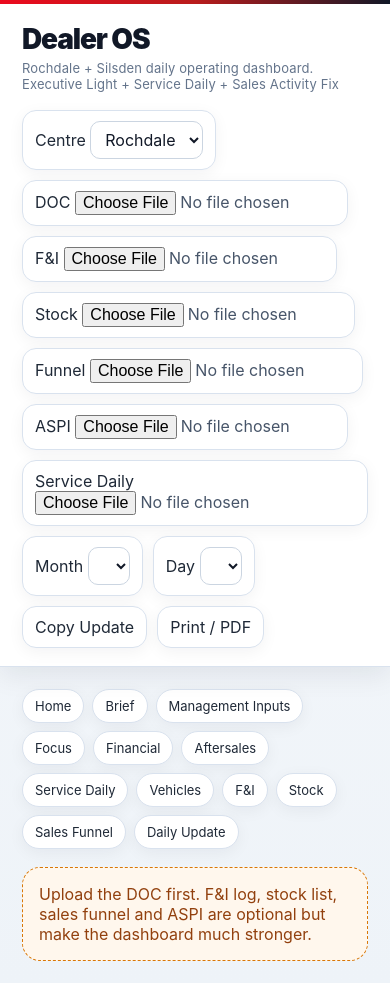
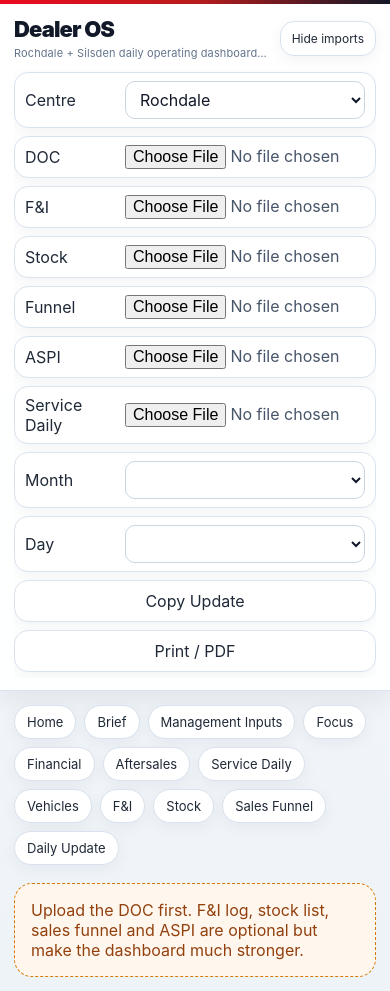
Before and after one commit to 6n8sz4dc2y-coder/Daily-operating-control-, a plain HTML site: page index.html in a window 390 px wide. Drawn offline with Linux system fonts and the light colour scheme.

Commit message:
Add files via upload

```diff
--- a/index.html
+++ b/index.html
@@ -3,7 +3,7 @@
 <head>
 <meta charset="utf-8" />
 <meta name="viewport" content="width=device-width, initial-scale=1" />
-<title>Dealer OS 1.0 Executive Light + Service Daily + Sales Activity Fix</title>
+<title>Dealer OS 1.0 Executive Light + Demand Forecast + Mobile Import Drawer</title>
 <script src="https://cdn.jsdelivr.net/npm/xlsx@0.18.5/dist/xlsx.full.min.js"></script>
 <style>
 :root{--bg:#07111f;--panel:#101827;--panel2:#152238;--text:#eef6ff;--muted:#9fb1c8;--line:#26364d;--good:#22c55e;--warn:#f59e0b;--bad:#ef4444;--blue:#38bdf8;--purple:#a78bfa;--shadow:0 18px 50px rgba(0,0,0,.28)}
@@ -130,10 +130,31 @@ button:hover,.nav a:hover{
 }
 
 
+
+/* Mobile import drawer */
+.importToggle{display:none;white-space:nowrap}
+header.import-collapsed .controls{display:none}
+header.import-collapsed .top{padding-top:10px;padding-bottom:10px}
+@media(max-width:700px){
+  header{position:static !important;top:auto !important;backdrop-filter:none !important}
+  .top{display:grid !important;grid-template-columns:1fr auto;align-items:center;padding:12px 14px !important;gap:10px !important}
+  .top>div:first-child{min-width:0}
+  .top h1{font-size:22px !important}
+  .sub{font-size:11px !important;white-space:nowrap;overflow:hidden;text-overflow:ellipsis;max-width:72vw}
+  .importToggle{display:inline-flex !important;align-items:center;justify-content:center;padding:9px 11px !important;font-size:12px}
+  .controls{grid-column:1/-1;display:grid !important;grid-template-columns:1fr;gap:8px !important;width:100%;max-height:72vh;overflow-y:auto;-webkit-overflow-scrolling:touch;padding:2px 0 8px}
+  header.import-collapsed .controls{display:none !important}
+  .control{display:grid;grid-template-columns:92px minmax(0,1fr);align-items:center;gap:8px;width:100%;padding:8px 10px !important}
+  .control input[type=file]{max-width:100% !important;width:100%;min-width:0}
+  .control select{width:100%}
+  .controls>button:not(.importToggle){width:100%}
+  .wrap{padding:14px !important}
+}
+
 </style>
 </head>
 <body>
-<header><div class="top"><div><h1>Dealer OS</h1><div class="sub">Rochdale + Silsden daily operating dashboard. Executive Light + Service Daily + Sales Activity Fix</div></div><div class="controls"><div class="control">Centre <select id="centre"><option>Rochdale</option><option>Silsden</option></select></div><div class="control">DOC <input id="docFile" type="file" accept=".xls,.xlsx,.xlsm"></div><div class="control">F&I <input id="fiFile" type="file" accept=".xls,.xlsx,.xlsm"></div><div class="control">Stock <input id="stockFile" type="file" accept=".xls,.xlsx,.xlsm"></div><div class="control">Funnel <input id="funnelFile" type="file" accept=".xls,.xlsx,.xlsm"></div><div class="control">ASPI <input id="aspiFile" type="file" accept=".xls,.xlsx,.xlsm"></div><div class="control">Service Daily <input id="eodFile" type="file" accept=".xls,.xlsx,.xlsm"></div><div class="control">Month <select id="month"></select></div><div class="control">Day <select id="day"></select></div><button id="copy">Copy Update</button><button id="print">Print / PDF</button></div></div></header>
+<header id="appHeader"><div class="top"><div><h1>Dealer OS</h1><div class="sub">Rochdale + Silsden daily operating dashboard. Executive Light + Demand Forecast + Mobile Import Drawer</div></div><button id="importToggle" class="importToggle" type="button" aria-expanded="true">Hide imports</button><div class="controls"><div class="control">Centre <select id="centre"><option>Rochdale</option><option>Silsden</option></select></div><div class="control">DOC <input id="docFile" type="file" accept=".xls,.xlsx,.xlsm"></div><div class="control">F&I <input id="fiFile" type="file" accept=".xls,.xlsx,.xlsm"></div><div class="control">Stock <input id="stockFile" type="file" accept=".xls,.xlsx,.xlsm"></div><div class="control">Funnel <input id="funnelFile" type="file" accept=".xls,.xlsx,.xlsm"></div><div class="control">ASPI <input id="aspiFile" type="file" accept=".xls,.xlsx,.xlsm"></div><div class="control">Service Daily <input id="eodFile" type="file" accept=".xls,.xlsx,.xlsm"></div><div class="control">Month <select id="month"></select></div><div class="control">Day <select id="day"></select></div><button id="copy">Copy Update</button><button id="print">Print / PDF</button></div></div></header>
 <div class="wrap"><div class="nav noPrint"><a href="#home">Home</a><a href="#brief">Brief</a><a href="#inputs">Management Inputs</a><a href="#focus">Focus</a><a href="#financial">Financial</a><a href="#aspi">Aftersales</a><a href="#eod">Service Daily</a><a href="#vehicles">Vehicles</a><a href="#fi">F&I</a><a href="#stock">Stock</a><a href="#funnel">Sales Funnel</a><a href="#update">Daily Update</a></div><div id="empty" class="empty">Upload the DOC first. F&I log, stock list, sales funnel and ASPI are optional but make the dashboard much stronger.</div><main id="app" class="hidden">
 <section id="home"><div class="section-title"><h2 id="title">Current Position</h2><span id="source" class="pill"></span></div><div class="grid hero"><div class="score"><div class="label">Centre Pulse</div><div id="scoreNo" class="scoreNo">--</div><div id="scoreTxt" class="scoreTxt">Upload data</div><div class="small">Not a scientific score — just a quick indicator of profit, department spread, F&I and stock risk.</div></div><div class="cards" id="cards"></div></div></section>
 <section id="brief"><div class="section-title"><h2>Executive Brief</h2><span class="muted">What matters this morning</span></div><div class="briefHero"><div class="panel briefText" id="briefText"></div><div class="panel"><h3>Opportunity Board</h3><div id="opportunityBoard" class="opportunityBoard"></div></div></div></section>
@@ -233,6 +254,7 @@
 }else{$('demandCards').innerHTML=card('Demand forecast not loaded','—','Upload Sales Activity report');$('funnelCards').innerHTML=card('Funnel not loaded','—','Upload enquiry report');$('funnelTable').innerHTML='<tr><td>No funnel data loaded</td></tr>';$('activityLeague').innerHTML='<tr><td>No activity league loaded</td></tr>';$('funnelOpps').innerHTML='<div class="item"><b>Upload enquiry report</b><p>This will forecast orders from enquiry rate and conversion.</p></div>';$('funnelQuestions').innerHTML=''}
 
 lastUpdate=`${currentCentre} ${month} Daily Update\n\nForecast net profit is ${money(netForecast)}, ${money(Math.abs(netVar))} ${netVar>=0?'ahead of':'behind'} budget. Centre Pulse is ${pulse}/100.\n\nVehicle Sales GP is forecast at ${money(adj.adjVehGP)}, ${money(Math.abs(adj.adjVehGP-vehGP.monthTarget))} ${adj.adjVehGP-vehGP.monthTarget>=0?'ahead of':'behind'} target. New Retail deliveries are shown as ${num(newForecast)} ${manNew?'from management forecast':'on run-rate only'}, Motability is ${num(adj.motUnits)} ${manMot?'from management forecast':'from fleet line'}, used is forecasting ${num(usedForecast)} against a target of ${num(usedR.unitMonthTarget)}, and trade is forecasting ${num(adj.tradeUnits)} units / ${money(adj.tradeGP)} GP.\n\nF&I: forecast is ${money(adj.fiForecast)} ${fi?`with ${num(fi.ppc,2)} products per customer.`:`based on DOC finance income.`}\n\nStock: ${st?`${st.total} live vehicles, ${st.ready} retail ready, ${st.prep} awaiting prep, ${st.over90} over 90 days and ${st.notOnline} not online.`:'stock list not loaded.'}\n\nToday’s focus:\n1. Protect Vehicle Sales GP.\n2. Review used forecast and stock readiness.\n3. Keep F&I quality of sale in line with plan.${funnel?`\n4. Sales funnel is forecasting ${num(funnel.forecastOrders,0)} orders from ${num(funnel.forecastEnq,0)} forecast enquiries.`:''}`;$('updateText').textContent=lastUpdate}
-async function loadFile(ev,kind){const file=ev.target.files[0];if(!file)return;const wb=XLSX.read(await file.arrayBuffer(),{type:'array',cellFormula:false,cellDates:true});if(kind==='doc'){docWB=wb;docName=file.name;setupMonths();setupDays();}if(kind==='fi'){fiWB=wb;fiName=file.name}if(kind==='stock'){stockWB=wb;stockName=file.name}if(kind==='funnel'){funnelWB=wb;funnelName=file.name}if(kind==='aspi'){aspiWB=wb;aspiName=file.name}if(kind==='eod'){eodWB=wb;eodName=file.name}saveCentre();render()}
+async function loadFile(ev,kind){const file=ev.target.files[0];if(!file)return;const wb=XLSX.read(await file.arrayBuffer(),{type:'array',cellFormula:false,cellDates:true});if(kind==='doc'){docWB=wb;docName=file.name;setupMonths();setupDays();if(window.matchMedia('(max-width:700px)').matches){setTimeout(()=>{const h=$('appHeader');h.classList.add('import-collapsed');$('importToggle').textContent='Change files';$('importToggle').setAttribute('aria-expanded','false');document.getElementById('home')?.scrollIntoView({behavior:'smooth',block:'start'});},120);}}if(kind==='fi'){fiWB=wb;fiName=file.name}if(kind==='stock'){stockWB=wb;stockName=file.name}if(kind==='funnel'){funnelWB=wb;funnelName=file.name}if(kind==='aspi'){aspiWB=wb;aspiName=file.name}if(kind==='eod'){eodWB=wb;eodName=file.name}saveCentre();render()}
+$('importToggle').addEventListener('click',()=>{const h=$('appHeader');const collapsed=h.classList.toggle('import-collapsed');$('importToggle').textContent=collapsed?'Change files':'Hide imports';$('importToggle').setAttribute('aria-expanded',String(!collapsed));});
 ['inpNew','inpNewGPPU','inpMot','inpUsed','inpUsedGPPU','inpTrade','inpTradeGPPU','inpServiceAdj','inpPartsAdj','inpBonus','inpExpense'].forEach(id=>$(id).addEventListener('input',render));$('docFile').addEventListener('change',e=>loadFile(e,'doc'));$('fiFile').addEventListener('change',e=>loadFile(e,'fi'));$('stockFile').addEventListener('change',e=>loadFile(e,'stock'));$('funnelFile').addEventListener('change',e=>loadFile(e,'funnel'));$('aspiFile').addEventListener('change',e=>loadFile(e,'aspi'));$('eodFile').addEventListener('change',e=>loadFile(e,'eod'));$('centre').addEventListener('change',e=>{saveCentre();loadCentre(e.target.value)});$('month').addEventListener('change',()=>{setupDays();render()});$('day').addEventListener('change',render);$('print').addEventListener('click',()=>window.print());$('copy').addEventListener('click',async()=>{if(!lastUpdate)return;await navigator.clipboard.writeText(lastUpdate);$('copy').textContent='Copied';setTimeout(()=>$('copy').textContent='Copy Update',1200)});
 </script></body></html>
```
Also changed, not shown: 1 other file.
